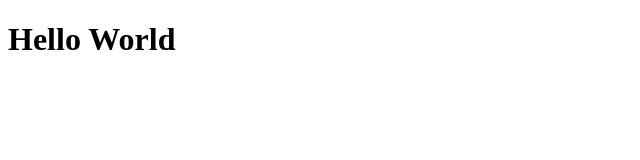
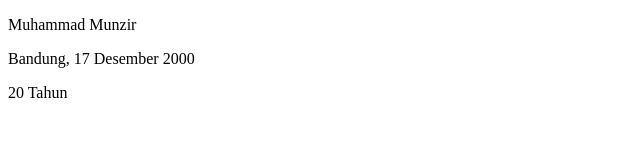
Before and after one commit to muhammadmunzir071/IF3123, a plain HTML site: page index.html in a window 1280 px wide. Shown: the whole page, without its empty margins (0-640 px from the left). Drawn offline with Linux system fonts and the light colour scheme.

Commit message:
Edit index

```diff
--- a/index.html
+++ b/index.html
@@ -1,9 +1,11 @@
 <!DOCTYPE html>
 <html>
 <head>
- <title>Hello World</title>
+ <title>Biodata</title>
 </head>
 <body>
- <h1>Hello World</h1>
+<p>Muhammad Munzir</p>
+<p>Bandung, 17 Desember 2000</p>
+<p>20 Tahun</p>
 </body>
 </html>
```
